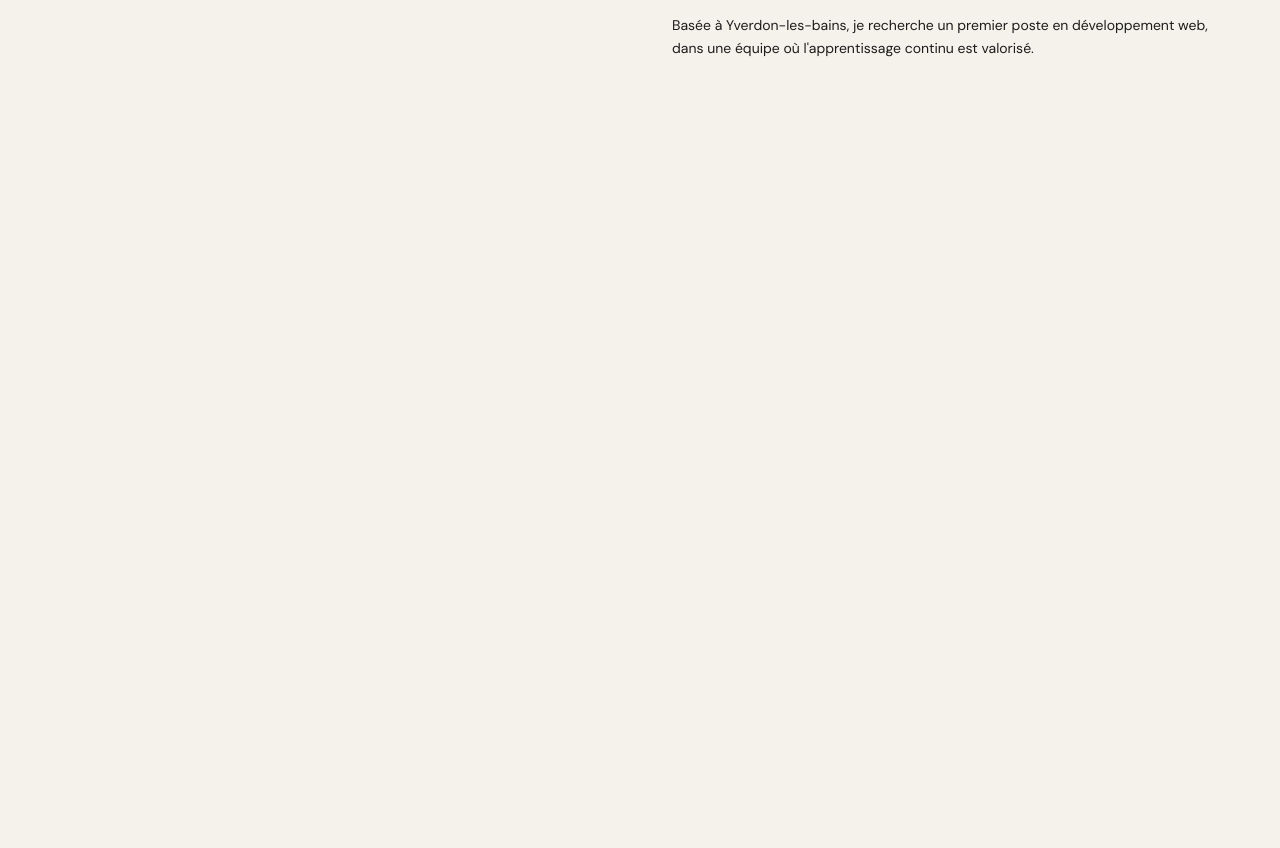
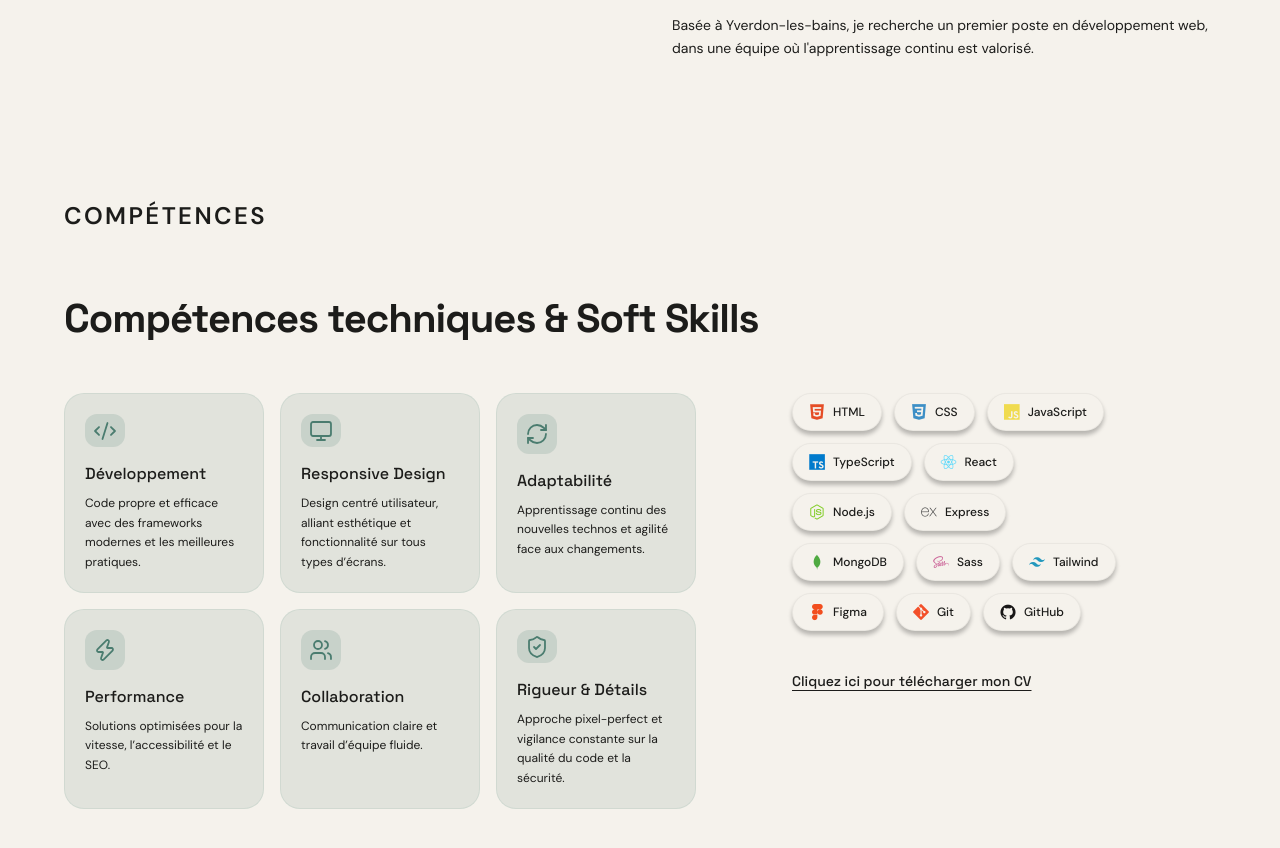
Before and after one commit to Marionpnl/Portfolio-2026, a React (Vite) app: page / in a window 1280 px wide. Shown: the part 1440-2288 px from the top of the page. Before the commit the page ends 1560 px from the top, so only its background shows below. Built offline with nearby package versions, Linux system fonts and the light colour scheme.

Commit message:
Skills Section creation

```diff
--- a/src/App.tsx
+++ b/src/App.tsx
@@ -1,6 +1,7 @@
 import Navbar from './components/layout/Navbar';
 import Hero from './components/sections/Hero';
 import About from './components/sections/About';
+import Skills from './components/sections/Skills';
 
 function App() {
   return (
@@ -9,6 +10,7 @@ function App() {
       <main className="pt-16">
         <Hero />
         <About />
+        <Skills />
       </main>
     </>
   );
--- a/src/components/sections/About.tsx
+++ b/src/components/sections/About.tsx
@@ -8,7 +8,7 @@ const About = () => {
     <section id="about" className="py-15 px-6 md:px-10 bg-cream">
       <div className="max-w-6xl mx-auto">
         {/* Label en haut à gauche */}
-        <p className="text-[#1C1C1A] text-ml md:text-2xl uppercase tracking-widest font-bold mb-15">
+        <p className="text-black text-ml md:text-2xl uppercase tracking-widest font-bold mb-15">
           {t('about.label')}
         </p>
 
--- a/src/components/sections/Hero.tsx
+++ b/src/components/sections/Hero.tsx
@@ -60,7 +60,7 @@ const Hero = () => {
         <div className="flex items-baseline">
           {/* GitHub */}
           <a
-            href="https://github.com/tonpseudo"
+            href="https://github.com/Marionpnl"
             target="_blank"
             rel="noopener noreferrer"
             className="w-9 h-9 flex items-center justify-center rounded-full text-black hover:bg-green/50 hover:text-white transition-all duration-200"
@@ -90,7 +90,7 @@ const Hero = () => {
 
           {/* LinkedIn */}
           <a
-            href="https://linkedin.com/in/tonpseudo"
+            href="https://linkedin.com/in/marion-penel-bb2a383a3/"
             target="_blank"
             rel="noopener noreferrer"
             className="w-9 h-9 flex items-center justify-center rounded-full text-black hover:bg-green/50 hover:text-white transition-all duration-200"
--- a/src/components/sections/Skills.tsx
+++ b/src/components/sections/Skills.tsx
@@ -0,0 +1,84 @@
+import { useTranslation } from 'react-i18next';
+import { hardSkills, softSkills } from '../../data/skills';
+
+const Skills = () => {
+  const { t } = useTranslation();
+
+  return (
+    <section id="skills" className="py-20 px-6 md:px-10 bg-transparent">
+      <div className="max-w-6xl mx-auto">
+        {/* EN-TÊTE DE SECTION */}
+        <div className="mb-12">
+          <p className="text-black font-dm font-bold uppercase tracking-widest text-large md:text-2xl mb-15">
+            {t('skills.label')}
+          </p>
+          <h2 className="font-space text-2xl md:text-[40px] font-bold text-black tracking-tight">
+            {t('skills.title')}
+          </h2>
+        </div>
+
+        {/* CONTENEUR GLOBAL */}
+        <div className="grid grid-cols-1 lg:grid-cols-12 gap-12 lg:gap-24 items-start">
+          {/* GRILLE GAUCHE : SOFT SKILLS (7 COLONNES) */}
+          <div className="grid grid-cols-2 sm:grid-cols-3 md:grid-cols-3 lg:grid-cols-3 gap-4 lg:col-span-7 content-start">
+            {softSkills.map((soft) => {
+              const IconComponent = soft.icon;
+
+              return (
+                <div
+                  key={soft.key}
+                  className="w-full aspect-square bg-sage/20 border border-green/10 p-3 sm:p-5 rounded-[20px] flex flex-col gap-2 md:gap-4 transition-all duration-300 hover:bg-[#E5E9E6]/70 hover:scale-[1.02] mx-auto text-left overflow-hidden"
+                >
+                  <div className="w-8 h-8 md:w-10 md:h-10 rounded-xl bg-sage/30 border-black/5 flex items-center justify-center text-green">
+                    <IconComponent
+                      size={18}
+                      strokeWidth={1.8}
+                      className="sm:scale-[1.33] transition-transform"
+                    />
+                  </div>
+
+                  <div className="flex flex-col gap-2">
+                    <h3 className="font-space font-medium text-sm md:text-[16px] text-black">
+                      {t(`skills.soft.${soft.key}.title`)}
+                    </h3>
+                    <p className="font-dm text-[10px] md:text-xs leading-relaxed text-black">
+                      {t(`skills.soft.${soft.key}.description`)}
+                    </p>
+                  </div>
+                </div>
+              );
+            })}
+          </div>
+
+          {/* COLONNE DROITE : HARD SKILLS + CV (5 COLONNES) */}
+          <div className="flex flex-col gap-8 lg:col-span-5">
+            <div className="flex flex-wrap gap-3 md:max-w-[330px]">
+              {hardSkills.map((tech) => (
+                <div
+                  key={tech.name}
+                  className="flex items-center gap-2 bg-cream border border-black/5 px-4 py-2.5 rounded-full shadow-[0_4px_4px_rgba(0,0,0,0.25)] transition-all duration-300 hover:scale-105 hover:shadow-[0_8px_20px_rgba(45,74,62,0.06)] group"
+                >
+                  <i className={`${tech.icon} colored text-base shrink-0`} />
+                  <span className="font-dm font-medium text-xs text-black">
+                    {tech.name}
+                  </span>
+                </div>
+              ))}
+            </div>
+
+            <a
+              href="/cv_marion_penel.pdf"
+              target="_blank"
+              rel="noopener noreferrer"
+              className="font-['Space_Grotesk'] font-medium text-sm text-black underline underline-offset-4 hover:text-terra transition-colors self-start mt-2"
+            >
+              {t('skills.text_CV')}
+            </a>
+          </div>
+        </div>
+      </div>
+    </section>
+  );
+};
+
+export default Skills;
--- a/src/data/skills.ts
+++ b/src/data/skills.ts
@@ -1,6 +1,14 @@
-import type { Skill } from '../types'
+import {
+  Code2,
+  Monitor,
+  RefreshCw,
+  Zap,
+  Users,
+  ShieldCheck,
+} from 'lucide-react';
+import type { Skill, SoftSkill } from '../types';
 
-export const skills: Skill[] = [
+export const hardSkills: Skill[] = [
   { name: 'HTML', icon: 'devicon-html5-plain' },
   { name: 'CSS', icon: 'devicon-css3-plain' },
   { name: 'JavaScript', icon: 'devicon-javascript-plain' },
@@ -14,4 +22,13 @@ export const skills: Skill[] = [
   { name: 'Figma', icon: 'devicon-figma-plain' },
   { name: 'Git', icon: 'devicon-git-plain' },
   { name: 'GitHub', icon: 'devicon-github-original' },
-]
+];
+
+export const softSkills: SoftSkill[] = [
+  { key: 'dev', icon: Code2 },
+  { key: 'responsive', icon: Monitor },
+  { key: 'adapt', icon: RefreshCw },
+  { key: 'perf', icon: Zap },
+  { key: 'collab', icon: Users },
+  { key: 'rigueur', icon: ShieldCheck },
+];
--- a/src/i18n/en.json
+++ b/src/i18n/en.json
@@ -10,31 +10,48 @@
     "title": "I create <sage>meaningful</sage> digital experiences",
     "cta_projects": "See my projects",
     "cta_projects_mobile": "My projects",
-    "cta_contact": "Contact me"
+    "cta_contact": "Contact me",
+    "text1": "Find me on"
   },
   "about": {
     "label": "About",
     "title": "Empathy at the service of logic",
-    "text1": "As a former nurse turned web developer, I chose this path because everything that motivated me in my previous career is here too: rigor, attention to detail, and problem-solving. I enjoy the logic of code just as much as crafting a polished interface. Trained on the MERN stack, I have worked across every layer — integration, React frontend, secure REST API, SEO, performance and accessibility — and I used the creation of this portfolio as an opportunity to learn TypeScript, adding an extra layer of reliability to my code. What all these experiences have in common: each time, I learned fast, on my own, and until I truly mastered it. I am methodical and rigorous, I structure before I act, and I deliver work I am proud of. Based in Yverdon-les-Bains, I am looking for my first web development position, in a team where continuous learning is valued.",
-    "text2": "Find me on",
+    "text1_description": "As a former nurse turned web developer, I chose this path because everything that motivated me in my previous career is here too: rigor, attention to detail, and problem-solving. I enjoy the logic of code just as much as crafting a polished interface.",
+    "text2_description": "Trained on the MERN stack, I have worked across every layer — integration, React frontend, secure REST API, SEO, performance and accessibility — and I used the creation of this portfolio as an opportunity to learn TypeScript, adding an extra layer of reliability to my code.",
+    "text3_description": "What all these experiences have in common: each time, I learned fast, on my own, and until I truly mastered it. I am methodical and rigorous, I structure before I act, and I deliver work I am proud of.",
+    "text4_description": "Based in Yverdon-les-Bains, I am looking for my first web development position, in a team where continuous learning is valued.",
     "location": "Yverdon-les-Bains"
   },
   "skills": {
     "label": "Skills",
-    "title1": "Technical Skills & Soft Skills",
-    "title2": "Development",
-    "title3": "Responsive Design",
-    "title4": "Adaptability",
-    "title5": "Performance",
-    "title6": "Collaboration",
-    "title7": "Attention to Detail",
-    "text1": "Clean and efficient code using modern frameworks and best practices",
-    "text2": "User-centered design, balancing aesthetics and functionality across all screen sizes",
-    "text3": "Continuous learning of new technologies and agility in the face of change",
-    "text4": "Optimized solutions for speed, accessibility and SEO",
-    "text5": "Clear communication and smooth teamwork throughout projects",
-    "text6": "Pixel-perfect approach with constant attention to code quality and data security",
-    "text7": "My resume here"
+    "title": "Technical Skills & Soft Skills",
+    "soft": {
+      "dev": {
+        "title": "Development",
+        "description": "Clean and efficient code using modern frameworks and best practices."
+      },
+      "responsive": {
+        "title": "Responsive Design",
+        "description": "User-centered design, combining aesthetics and functionality across all screen sizes."
+      },
+      "adapt": {
+        "title": "Adaptability",
+        "description": "Continuous learning of new technologies and agility in the face of change."
+      },
+      "perf": {
+        "title": "Performance",
+        "description": "Optimized solutions for speed, accessibility and SEO."
+      },
+      "collab": {
+        "title": "Collaboration",
+        "description": "Clear communication and seamless teamwork"
+      },
+      "rigueur": {
+        "title": "Rigour & Detail",
+        "description": "Pixel-perfect approach and constant vigilance regarding code quality and data security."
+      }
+    },
+    "text_CV": "Click here to download my CV"
   },
   "projects": {
     "label": "My projects",
--- a/src/i18n/fr.json
+++ b/src/i18n/fr.json
@@ -24,21 +24,36 @@
   },
   "skills": {
     "label": "Compétences",
-    "title1": "Compétences techniques & Soft Skills",
-    "title2": "Développement",
-    "title3": "Responsive Design",
-    "title4": "Adaptabilité",
-    "title5": "Performance",
-    "title6": "Collaboration",
-    "title7": "Rigueur & Détails",
-    "text1": "Code propre et efficace avec des frameworks modernes et les meilleures pratiques",
-    "text2": "Design centré utilisateur, alliant esthétique et fonctionnalité sur tous types d'écrans",
-    "text3": "Apprentissage continu des nouvelles technos et agilité face aux changements",
-    "text4": "Solutions optimisées pour la vitesse, l'accessibilité et le SEO",
-    "text5": "Communication claire et travail d'équipe fluide",
-    "text6": "Approche pixel-perfect et vigilance constante sur la qualité du code et la sécurité des données",
-    "text7": "Mon CV ici"
+    "title": "Compétences techniques & Soft Skills",
+    "soft": {
+      "dev": {
+        "title": "Développement",
+        "description": "Code propre et efficace avec des frameworks modernes et les meilleures pratiques."
+      },
+      "responsive": {
+        "title": "Responsive Design",
+        "description": "Design centré utilisateur, alliant esthétique et fonctionnalité sur tous types d’écrans."
+      },
+      "adapt": {
+        "title": "Adaptabilité",
+        "description": "Apprentissage continu des nouvelles technos et agilité face aux changements."
+      },
+      "perf": {
+        "title": "Performance",
+        "description": "Solutions optimisées pour la vitesse, l’accessibilité et le SEO."
+      },
+      "collab": {
+        "title": "Collaboration",
+        "description": "Communication claire et travail d’équipe fluide."
+      },
+      "rigueur": {
+        "title": "Rigueur & Détails",
+        "description": "Approche pixel-perfect et vigilance constante sur la qualité du code et la sécurité."
+      }
+    },
+    "text_CV": "Cliquez ici pour télécharger mon CV"
   },
+
   "projects": {
     "label": "Mes projets",
     "title": "Projets sélectionnés",
--- a/src/types/index.ts
+++ b/src/types/index.ts
@@ -1,53 +1,58 @@
+import type { LucideIcon } from 'lucide-react';
 // ============================================
 // PROJETS
 // ============================================
 
-export type ProjectCategory = 'front end' | 'back end' | 'fullstack'
+export type ProjectCategory = 'front end' | 'back end' | 'fullstack';
 
 // Un projet tel qu'il apparaît sur la card ET dans la modale
 export interface Project {
-  id: number
-  slug: string              // identifiant unique ex: "kasa", "nina-carducci"
-  category: ProjectCategory
-  stack: string[]           // ex: ["React", "React Router", "Sass"]
-  githubUrl: string
-  liveUrl?: string          // optionnel — pas tous les projets ont un live
-  image: string             // chemin vers l'image ex: "/images/kasa.png"
+  id: number;
+  slug: string; // identifiant unique ex: "kasa", "nina-carducci"
+  category: ProjectCategory;
+  stack: string[]; // ex: ["React", "React Router", "Sass"]
+  githubUrl: string;
+  liveUrl?: string; // optionnel — pas tous les projets ont un live
+  image: string; // chemin vers l'image ex: "/images/kasa.png"
 }
 
 // ============================================
 // COMPÉTENCES
 // ============================================
 export interface Skill {
-  name: string              // ex: "React"
-  icon: string              // nom de l'icône devicon ex: "devicon-react-original"
+  name: string; // ex: "React"
+  icon: string; // nom de l'icône devicon ex: "devicon-react-original"
 }
 
+export interface SoftSkill {
+  key: string; // ex: Clé pour i18n, ex: "Dev"
+  icon: LucideIcon; // Composant Lucide React
+}
 // ============================================
 // NAVIGATION
 // ============================================
 export interface NavLink {
-  label: string             // clé i18n ex: "nav.about"
-  href: string              // ancre ex: "#about"
+  label: string; // clé i18n ex: "nav.about"
+  href: string; // ancre ex: "#about"
 }
 
 // ============================================
 // FORMULAIRE CONTACT
 // ============================================
 export interface ContactForm {
-  name: string
-  email: string
-  message: string
+  name: string;
+  email: string;
+  message: string;
 }
 
 // ============================================
 // COMPOSANTS — PROPS
 // ============================================
 export interface ProjectCardProps {
-  project: Project
-  onClick: () => void       // ouvre la modale au clic
+  project: Project;
+  onClick: () => void; // ouvre la modale au clic
 }
 export interface ProjectModalProps {
-  project: Project | null   // null = modale fermée
-  onClose: () => void       // ferme la modale
+  project: Project | null; // null = modale fermée
+  onClose: () => void; // ferme la modale
 }
```
Also changed, not shown: index.html (+5 -2 lines).
